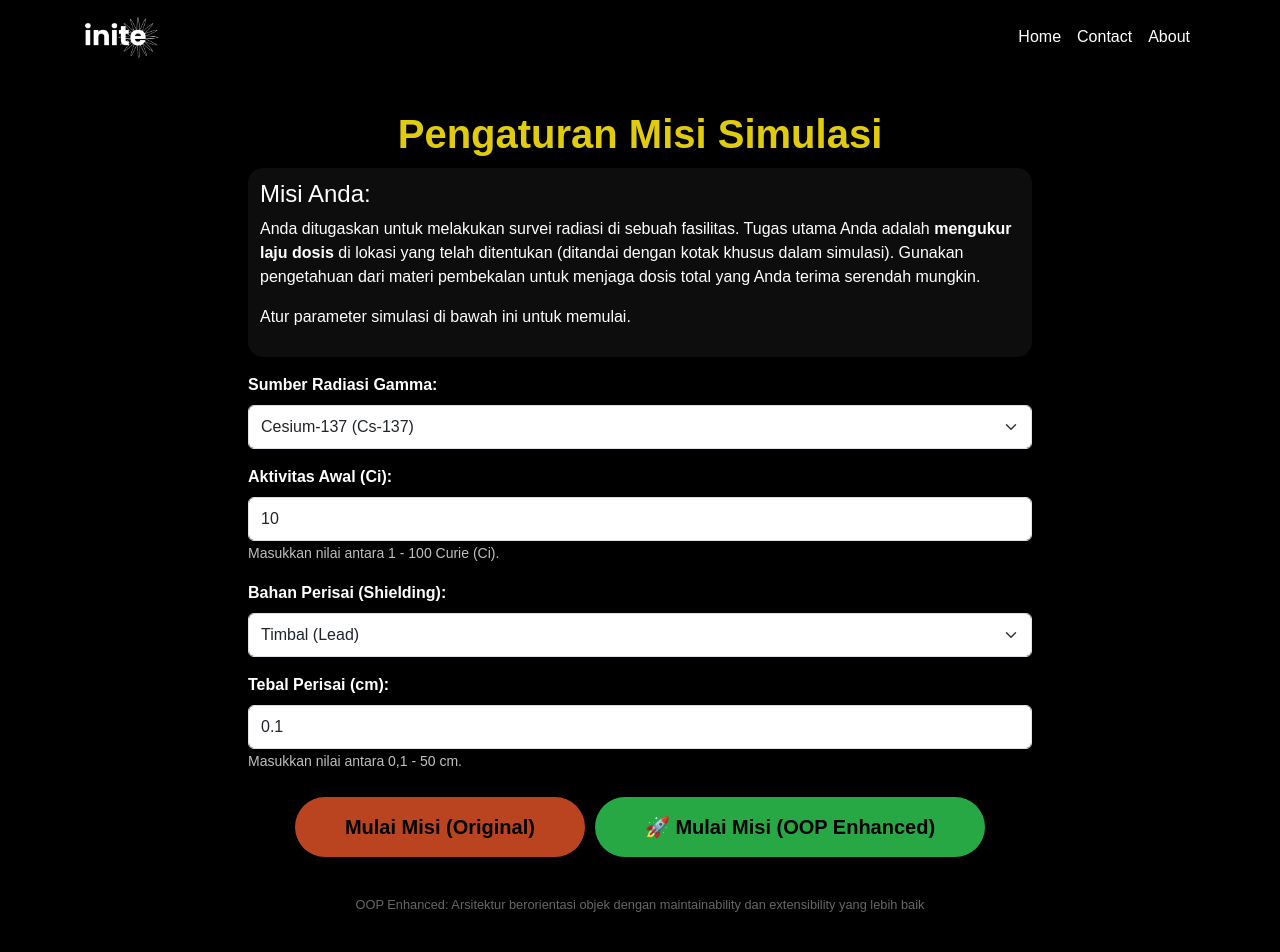
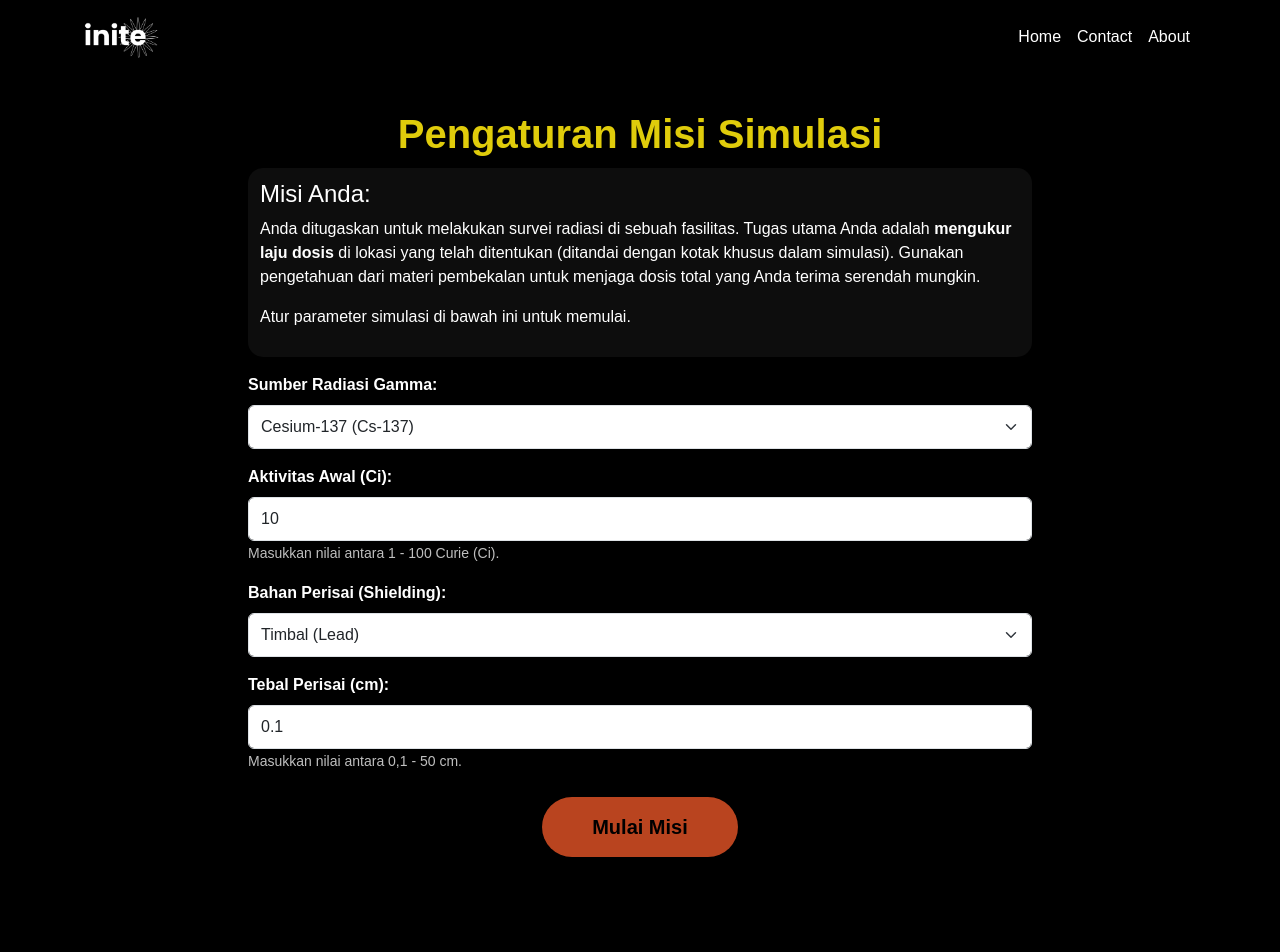
Before and after one commit to Sanssin/Inite, a React (Create React App) app: page /setup in a window 1280 px wide. Shown: the top 952 px of the page. Built offline with nearby package versions, Linux system fonts and the light colour scheme.

Commit message:
minor button fix

```diff
--- a/src/body/SetupSim.jsx
+++ b/src/body/SetupSim.jsx
@@ -66,19 +66,6 @@ const SetupSim = () => {
     };
 
     navigate('/game', { state: { setupData } });
-  };
-
-  const handleStartOOP = () => {
-    if (!isFormValid) return;
-
-    const setupData = {
-      sourceType,
-      initialActivity,
-      shieldingMaterial: getDisplayName(shieldingMaterial),
-      shieldingThickness
-    };
-
-    navigate('/game-oop', { state: { setupData } });
   };
 
   const getInputStyle = (value, limits) => ({
@@ -157,29 +144,14 @@ const SetupSim = () => {
                 </Form.Group>
 
                 <div className="text-center mt-4">
-                    <div style={{ marginBottom: '15px' }}>
                   <button
                     type="button"
                     onClick={handleStart}
                     disabled={!isFormValid}
                     className="btn1 rounded-5"
-                        style={{ marginRight: '10px' }}
                   >
-                          Mulai Misi (Original)
+                    Mulai Misi
                   </button>
-                      <button
-                        type="button"
-                        onClick={handleStartOOP}
-                        disabled={!isFormValid}
-                        className="btn1 rounded-5"
-                        style={{ backgroundColor: '#28a745', borderColor: '#28a745' }}
-                      >
-                          🚀 Mulai Misi (OOP Enhanced)
-                      </button>
-                    </div>
-                    <small style={{ color: '#666', fontSize: '0.8rem' }}>
-                      OOP Enhanced: Arsitektur berorientasi objek dengan maintainability dan extensibility yang lebih baik
-                    </small>
                 </div>
               </Form>
             </Col>
```
Lines whose indentation alone changed are shown as unchanged.
